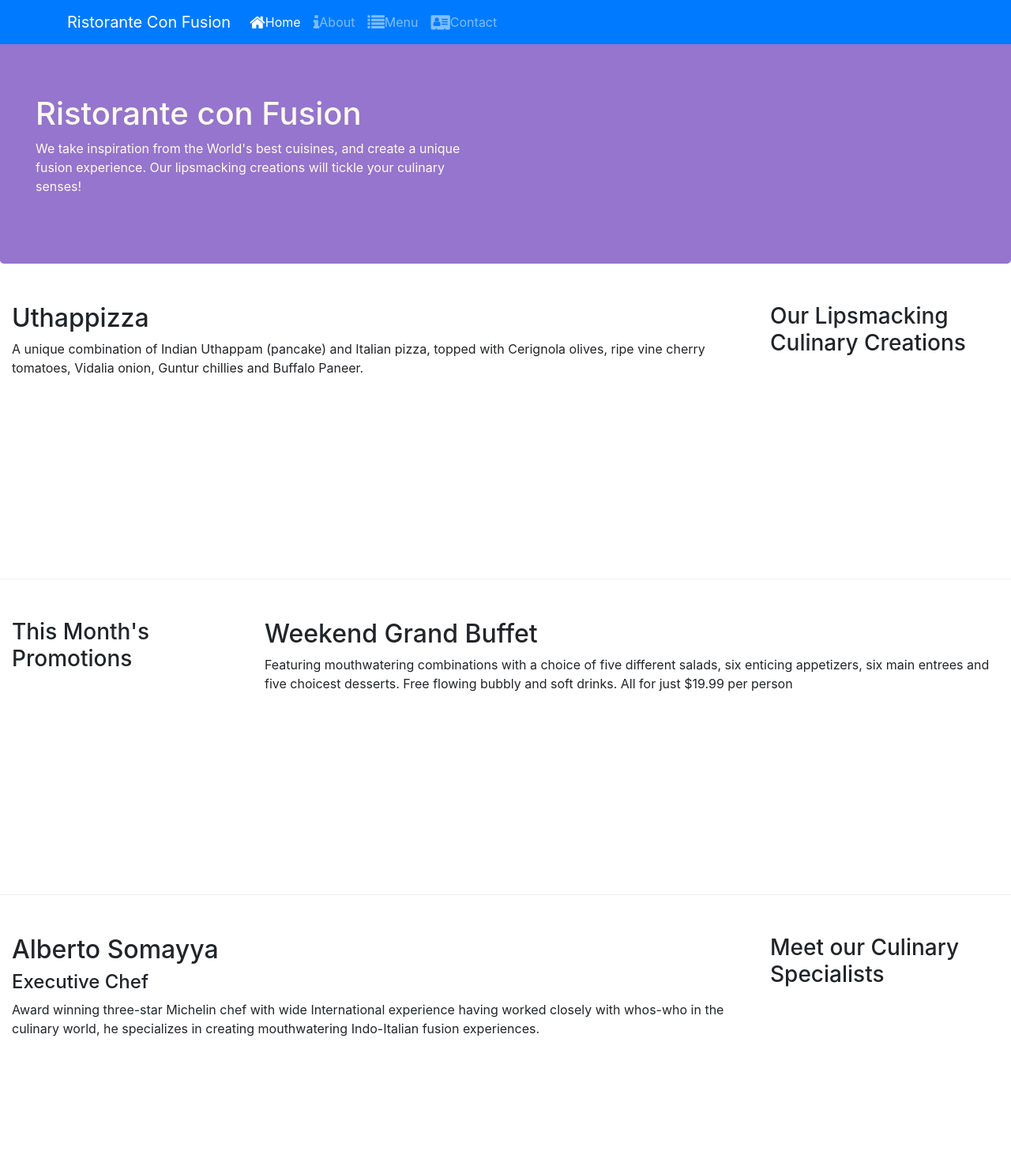
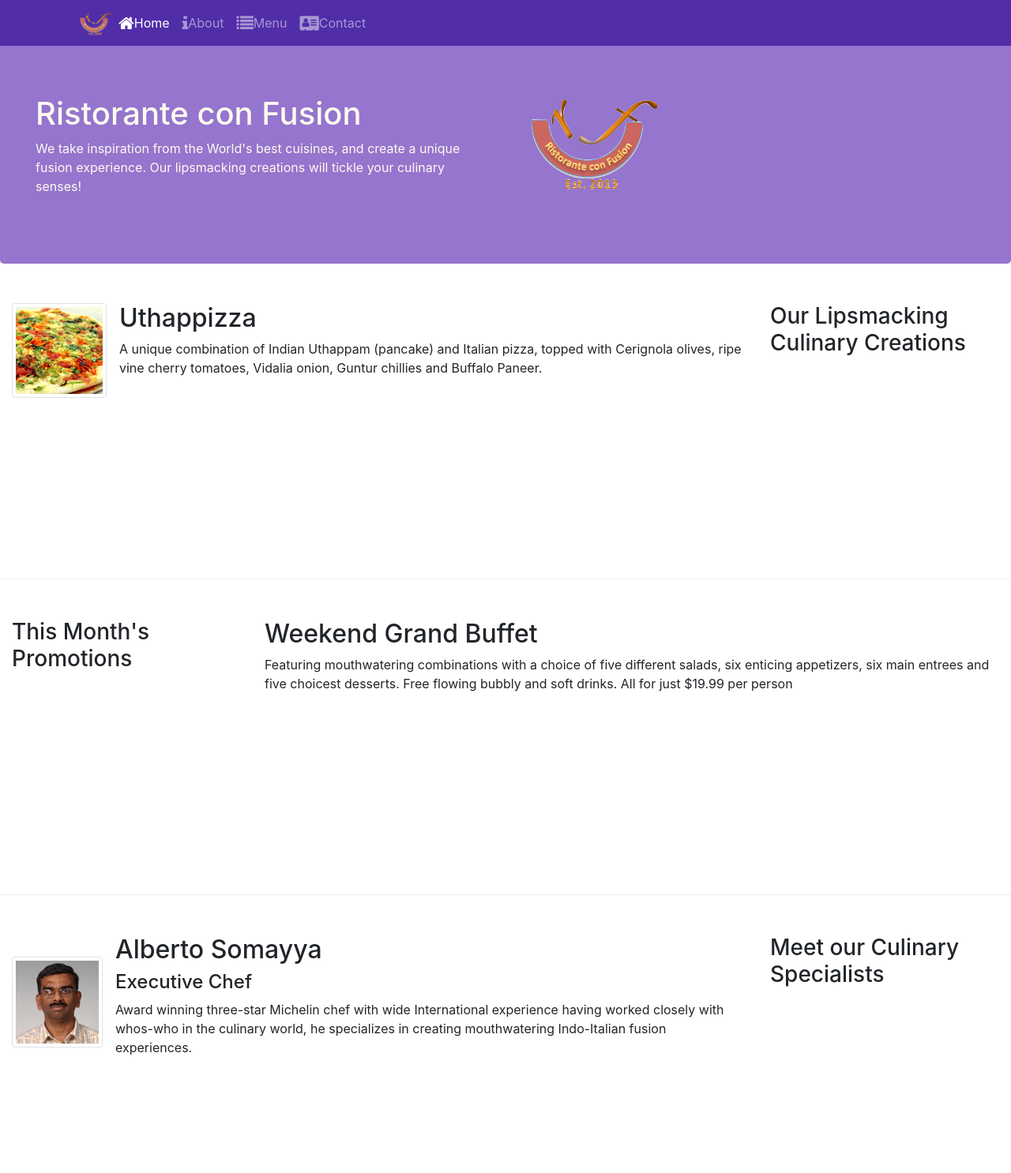
Before and after one commit to salihct/bootsrap, a website: page index.html in a window 1280 px wide. Shown: the top 1486 px of the page at 79% size. Drawn offline with nearby package versions, Linux system fonts and the light colour scheme.

Commit message:
media and image

```diff
--- a/index.html
+++ b/index.html
@@ -16,12 +16,13 @@
 </head>
 
 <body>
-    <nav class="navbar navbar-dark navbar-expand-sm bg-primary fixed-top">
+    <nav class="navbar navbar-dark navbar-expand-sm fixed-top">
         <div class="container">
             <button class="navbar-toggler" type="button" data-toggle="collapse" data-target="#Navbar">
                 <span class="navbar-toggler-icon"></span>
             </button>
-           <a class="navbar-brand" href="#">Ristorante Con Fusion</a>
+           <a class="navbar-brand" href="#"><a class="navbar-brand mr-auto" href="#">
+               <img src="img/logo.png" height="30" width="41"></a></a>
            <div class="collapse navbar-collapse" id="Navbar">
             <ul class="navbar-nav mr-auto">
                 <li class="nav-item active"><a class="nav-link" href="#"><span class="fa fa-home fa-lg"></span>Home</a></li>
@@ -39,6 +40,9 @@
                     <p>We take inspiration from the World's best cuisines, and create a unique fusion experience. Our lipsmacking creations will tickle your culinary senses!</p>
                 </div>
                 <div class="col-12 col-sm">
+                <div class="col-12 col-sm align-self-center">
+                    <img src="img/logo.png" class="img-fluid">
+                </div>
                 </div>
             </div>
         </div>
@@ -50,8 +54,18 @@
                 <h3>Our Lipsmacking Culinary Creations</h3>
             </div>
             <div class="col col-sm order-sm-first col-md">
-                <h2>Uthappizza</h2>
-                <p class="d-none d-sm-block">A unique combination of Indian Uthappam (pancake) and Italian pizza, topped with Cerignola olives, ripe vine cherry tomatoes, Vidalia onion, Guntur chillies and Buffalo Paneer.</p>
+                <div class="media">
+                    <img class="d-flex mr-3 img-thumbnail align-self-center"
+                            src="img/uthappizza.png" alt="Uthappizza">
+                    <div class="media-body">
+                        <h2 class="mt-0">Uthappizza</h2>
+                        <p class="d-none d-sm-block">A unique combination of Indian Uthappam (pancake) and
+                            Italian pizza, topped with Cerignola olives, ripe vine
+                            cherry tomatoes, Vidalia onion, Guntur chillies and
+                            Buffalo Paneer.
+                        </p>
+                    </div>
+                </div>
             </div>
         </div>
 
@@ -71,9 +85,19 @@
                 <h3>Meet our Culinary Specialists</h3>
             </div>
             <div class="col col-sm order-sm-first col-md">
-                <h2>Alberto Somayya</h2>
-                <h4>Executive Chef</h4>
-                <p class="d-none d-sm-block">Award winning three-star Michelin chef with wide International experience having worked closely with whos-who in the culinary world, he specializes in creating mouthwatering Indo-Italian fusion experiences. </p>
+                <div class="media">
+                    <img class="d-flex mr-3 img-thumbnail align-self-center"
+                            src="img/alberto.png" alt="Alberto Somayya">
+                    <div class="media-body">
+                        <h2 class="mt-0">Alberto Somayya</h2>
+                        <h4>Executive Chef</h4>
+                        <p class="d-none d-sm-block">Award winning three-star Michelin chef with wide
+                            International experience having worked closely with
+                            whos-who in the culinary world, he specializes in
+                            creating mouthwatering Indo-Italian fusion experiences.
+                        </p>
+                    </div>
+                </div>
             </div>
         </div>
     </div>
```
Also changed, not shown: aboutus.html (+4 -3 lines), contactus.html (+3 -2 lines), img/alberto.png (added), img/buffet.png (added), img/logo.png (added), img/uthappizza.png (added), 1 other file.
